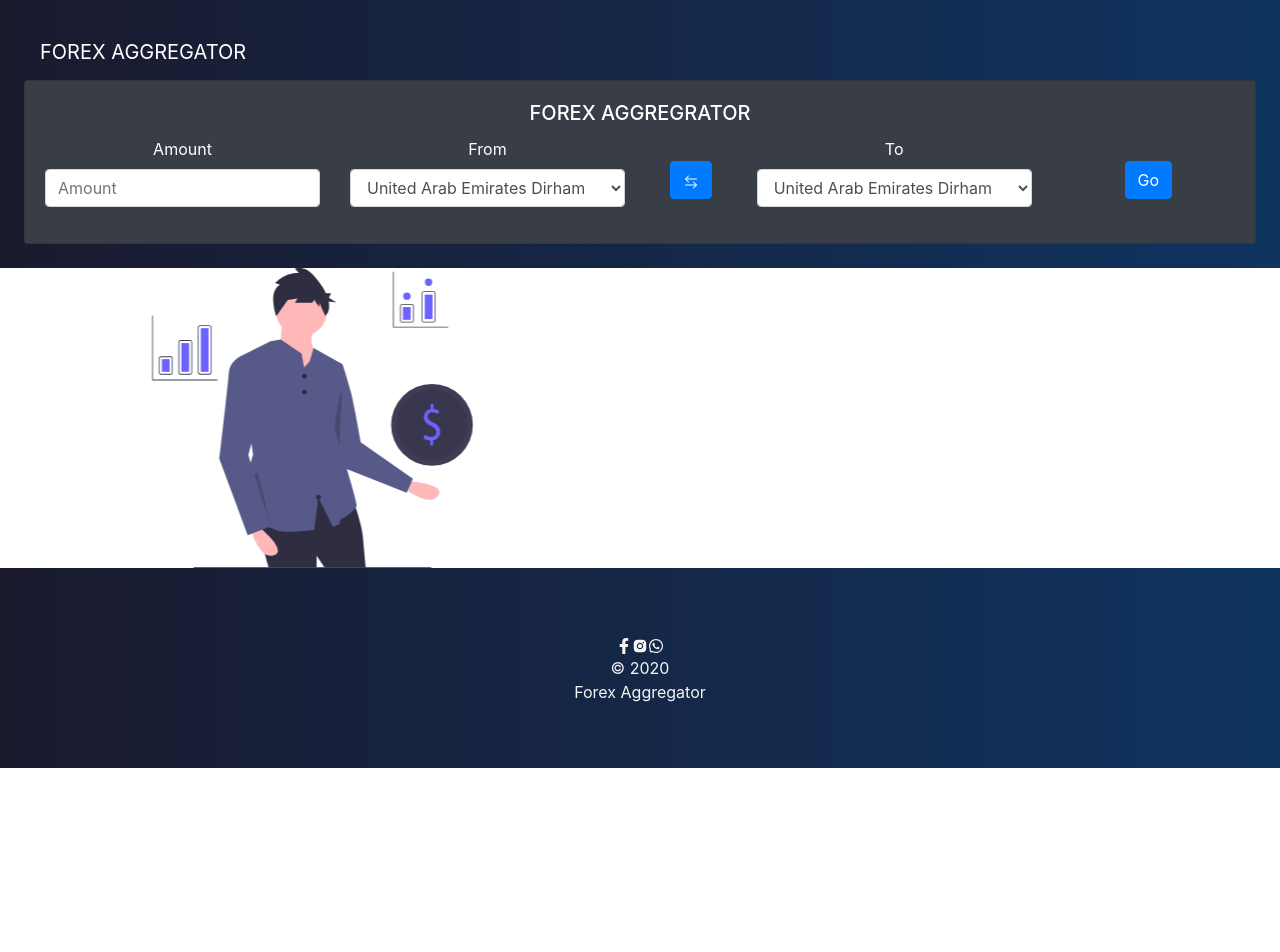
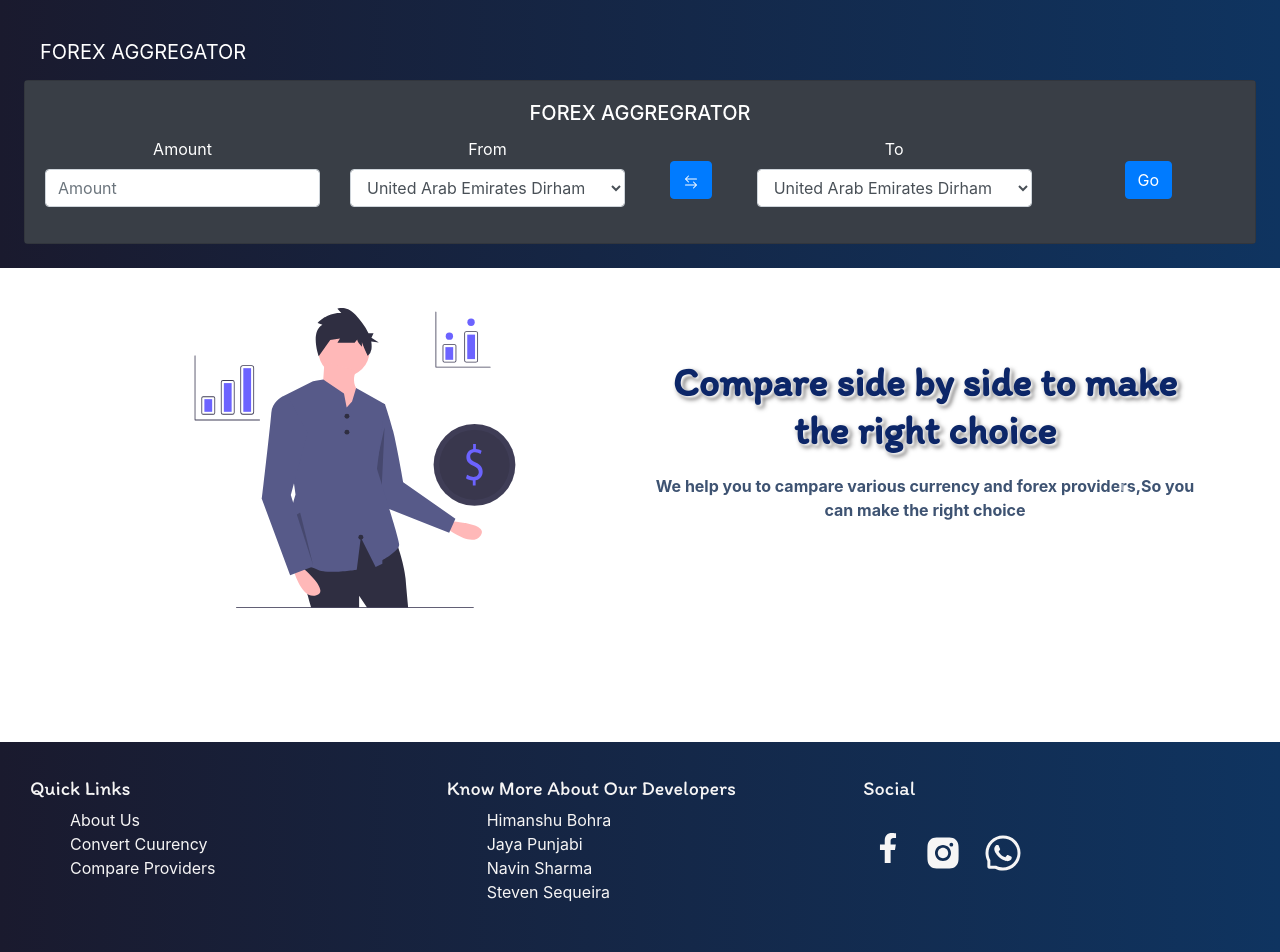
Before and after one commit to navinbsharma/forex-frontend, a React (Create React App) app: page / in a window 1280 px wide. Shown: the top 952 px of the page. Before the commit the page ends 800 px from the top, so only its background shows below. Built offline with nearby package versions, Linux system fonts and the light colour scheme.

Commit message:
UI enhanced

```diff
--- a/package.json
+++ b/package.json
@@ -16,6 +16,7 @@
     "bootstrap": "^4.5.3",
     "chart.js": "^2.9.4",
     "material-table": "^1.69.2",
+    "mdbreact": "^4.27.0",
     "react": "^17.0.1",
     "react-bootstrap": "^1.4.0",
     "react-chartjs-2": "^2.11.1",
--- a/src/App.css
+++ b/src/App.css
@@ -65,11 +65,42 @@ body{
 .footer{
     background-image: linear-gradient(to right, #1a1a2e , #0f3460);
     text-align: center;
-    padding: 5%;
-    bottom: 0%;
+   padding-left: 100px;
     color: #f6f5f5 ;
+
+
 }
 
+.title{
+  margin-top: 10px !important;
+
+}
+
+.list a{
+  color: #f6f5f5 ;
+  text-align: center;
+}
+ .end{
+   padding-top: 20px !important;
+   margin-top: 30px !important;
+   text-align: center;
+ }
+ .icons{
+   height: 30px;
+   width: 30px;
+   margin: 10px;
+ }
+ .social{
+   padding: 0;
+
+ }
+
+ .insta{
+  height: 50px;
+  width: 40px;
+  margin: 10px;
+  margin-top: 20px;
+ }
 /* Error Page */
 
 .error-container{
@@ -94,7 +125,7 @@ body{
 .error-txt{
   font-family: 'Itim', cursive;
   font-size: 20px;
-  color : #0f3460;
+  color: #3e5372;
   margin-top: 20px;
 }
 
@@ -118,5 +149,64 @@ body{
 }
 .heading{
   font-family: 'Itim', cursive;
-  font-size: 60px;
+  font-weight: bold;
+  color: #0c2668 !important;
+  font-size: 40px;
+  padding: 0;
+  margin: 0;
+  text-shadow: 2px 2px 3px rgb(255, 255, 255), 3px 3px 5px rgb(73, 71, 71);
 }
+
+.carousel{
+  height: 450px;
+}
+
+.d-block{
+  margin-top: 40px;
+}
+
+.carousel-msg{
+  margin-top: 90px;
+}
+
+.para{
+  font-weight: bold;
+  color: #3e5372;
+  margin-top: 20px;
+}
+
+h5{
+  padding: 0;
+  margin: 0;
+}
+
+/*Model-table*/
+.model-heading{
+  text-shadow: 2px 2px 3px rgb(78, 76, 76), 3px 3px 5px rgb(24, 24, 24);
+  color: #8b99c9 !important;
+  background-image: linear-gradient(to right, #1a1a2e , #0f3460);
+  font-weight: bold !important;
+
+
+}
+
+.model-table{
+  background-image: linear-gradient(to right, #575777 , #2972cc);
+  color: #ffffff !important;
+}
+
+.button{
+  background-color:  #133f75 !important;
+  color: #ffffff !important;
+  height: 45px;
+  width: 100px !important;
+  margin-top: 10px !important;
+  border: #ffffff !important;
+}
+
+
+
+/* .view-more :hover{
+  background-color:  #133f75 !important;
+
+} */
--- a/src/componenets/Compare.js
+++ b/src/componenets/Compare.js
@@ -140,6 +140,17 @@ const EnhancedTableHead = (props) => {
             </TableRow>
         </TableHead>
     );
+
+
+
+
+
+
+
+
+
+
+
 }
 
 EnhancedTableHead.propTypes = {
@@ -269,8 +280,8 @@ const Row = (props) => {
                 <StyledTableCell align="center">{row.exchange}</StyledTableCell>
                 <StyledTableCell align="center">{row.fee}</StyledTableCell>
                 <StyledTableCell align="center">{row.receivedAmount}</StyledTableCell>
-                <StyledTableCell align="center">
-                    <TransitionsModal data={props}/>
+                <StyledTableCell align="center" className="view-more">
+                    <TransitionsModal  data={props}/>
                 </StyledTableCell>
             </StyledTableRow>
         </React.Fragment>
--- a/src/componenets/Footer.js
+++ b/src/componenets/Footer.js
@@ -1,16 +1,71 @@
 import { FaFacebookF } from "react-icons/fa";
 import { AiFillInstagram, AiOutlineWhatsApp } from "react-icons/ai";
+import { MDBCol, MDBContainer, MDBRow, MDBFooter } from "mdbreact";
 
 const Footer = () => {
     return (
-        <footer className="footer" id="footer">
-        <FaFacebookF/><AiFillInstagram/><AiOutlineWhatsApp/>
-        <br/>
-        ©  {new Date().getFullYear()}
-        <br/>
-        Forex Aggregator
-        </footer>
-    )
-}
+      <MDBFooter className="font-small pt-4 mt-4 footer  container-fluid">
+        <MDBContainer fluid className="text-center text-md-left ">
+          <MDBRow className = "row-footer">
+            <MDBCol md="4">
+            <h5 className="title">Quick Links</h5>
+              <ul className = "list">
+              <li className="list-unstyled">
+                <a href="#!">About Us </a>
+              </li>
+              <li className="list-unstyled">
+                <a href="#!">Convert Cuurency</a>
+              </li>
+              <li className="list-unstyled">
+                <a href="#!">Compare Providers</a>
+              </li>
+            </ul>
+            </MDBCol>
+            <MDBCol md="4">
+            <h5 className="title">Know More About Our Developers</h5>
+            <ul className = "list">
+            <li className="list-unstyled">
+              <a href="https://github.com/HimanshuBohra">Himanshu Bohra  </a>
+            </li>
+            <li className="list-unstyled">
+              <a href="https://github.com/jayapunjabi">Jaya Punjabi</a>
+            </li>
+            <li className="list-unstyled">
+              <a href="https://github.com/navinsharma137">Navin Sharma
+              </a>
+            </li>
+            <li className="list-unstyled">
+              <a href="https://github.com/LordPeinSama">Steven Sequeira
+              </a>
+            </li>
+          </ul>
+            </MDBCol>
+            <MDBCol md="4">
+            <h5 className="title social">Social</h5>
+
+              <FaFacebookF className="icons "/>
+
+              <AiFillInstagram className=" insta"/>
+
+
+              <AiOutlineWhatsApp className="insta"/>
+
+            </MDBCol>
+          </MDBRow>
+
+        </MDBContainer>
+
+        <div className="row end">
+        <div className="col-xs-12 col-sm-12 col-md-12 mt-2 mt-sm-2 text-center text-white">
+          <p> Compare side by side to make the right choice.Find a cheaper, faster way to send money abroad.</p>
+          ©  {new Date().getFullYear()}
+           <br/>
+                Forex Aggregator
+        </div>
+        </div>
+      </MDBFooter>
+    );
+  }
+
 
 export default Footer;
--- a/src/componenets/HomePage.js
+++ b/src/componenets/HomePage.js
@@ -13,7 +13,7 @@ function Homepage() {
     };
 
     return (
-        <Carousel activeIndex={index} onSelect={handleSelect}>
+        <Carousel className = "carousel container" activeIndex={index} onSelect={handleSelect}>
             <Carousel.Item interval={2000}>
                 <Row>
                     <Col>
@@ -21,13 +21,14 @@ function Homepage() {
                             className="d-block w-100"
                             src={CarouselImage1}
                             alt="First slide"
-                            height="300px"
+                            height="350px"
                             width="400px"
+
                         />
                     </Col>
-                    <Col>
-                        <h3>First slide label</h3>
-                        <p>Nulla vitae elit libero, a pharetra augue mollis interdum.</p>
+                    <Col className ="carousel-msg">
+                        <h2 className ="heading">Find a cheaper, faster way to send money abroad.</h2>
+                        <p className ="para">We’re on a mission to bring transparency to finance. We always show you upfront. No hidden fees. No bad exchange rates. No surprises.</p>
                     </Col>
                 </Row>
             </Carousel.Item>
@@ -38,16 +39,13 @@ function Homepage() {
                             className="d-block w-100"
                             src={CarouselImage2}
                             alt="Second slide"
-                            height="300px"
+                            height="350px"
                             width="400px"
                         />
                     </Col>
-                    <Col>
-                        <Carousel.Caption>
-                            <h3>Second slide label</h3>
-                            <p>Lorem ipsum dolor sit amet, consectetur adipiscing elit.</p>
-                        </Carousel.Caption>
-
+                    <Col className ="carousel-msg">
+                            <h2 className="heading">How can we help you ?</h2>
+                            <p className ="para">Our is dedicated to making your life decisions a whole lot easier. We compare virtually everything! We’re 100% free and independently owned (not by a bank or an insurance company). We’re on your side!</p>
                     </Col>
 
                 </Row>
@@ -64,15 +62,12 @@ function Homepage() {
                             width="400px"
                         />
                     </Col>
-                    <Col>
-                        <Carousel.Caption>
-                            <h3>Third slide label</h3>
-                            <p>
-                                Praesent commodo cursus magna, vel scelerisque nisl consectetur.
+                    <Col className ="carousel-msg">
+                        <h5 className="heading">Compare side by side to make the right choice</h5>
+                            <p className ="para">
+                                We help you to campare various currency and forex providers,So you can make the right choice
                             </p>
-                        </Carousel.Caption>
-
-                    </Col>
+                     </Col>
                 </Row>
 
             </Carousel.Item>
--- a/src/componenets/ModalDetails.js
+++ b/src/componenets/ModalDetails.js
@@ -63,7 +63,7 @@ export default function TransitionsModal(props) {
 
     return (
         <div>
-            <Button type="button" onClick={handleOpen}>
+            <Button className ="button" type="button" onClick={handleOpen}>
                 View More
             </Button>
             <Modal
@@ -78,22 +78,22 @@ export default function TransitionsModal(props) {
                     timeout: 500,
                 }}
             >
-                <Fade in={open}>
-                    <Box className={classes.paper}>
-                        <Typography variant="h6" gutterBottom component="div">
+                <Fade in={open} >
+                    <Box className={classes.paper} >
+                        <Typography variant="h6" gutterBottom component="div" className ="model-heading">
                             Graphs & Chart
                             </Typography>
                         <Grid container spacing={2}>
                             <Grid item xs={6}>
                                 <Paper className={classes.paper}>
-                                    <Table size="small" aria-label="purchases">
+                                    <Table size="small" aria-label="purchases" className ="model-table">
                                         <TableHead>
-                                            <TableRow>
-                                                <TableCell>Column</TableCell>
-                                                <TableCell align="center">Highest 1 Week</TableCell>
-                                                <TableCell align="center">Lowest 1 week</TableCell>
-                                                <TableCell align="center">Highest 1 Month</TableCell>
-                                                <TableCell align="center">Lowest 1 Month</TableCell>
+                                            <TableRow className = "model-table">
+                                                <TableCell className = "model-table">Column</TableCell>
+                                                <TableCell align="center" className = "model-table">Highest 1 Week</TableCell>
+                                                <TableCell align="center" className = "model-table">Lowest 1 week</TableCell>
+                                                <TableCell align="center"className = "model-table">Highest 1 Month</TableCell>
+                                                <TableCell align="center" className = "model-table">Lowest 1 Month</TableCell>
                                             </TableRow>
                                         </TableHead>
                                     </Table>
@@ -103,10 +103,10 @@ export default function TransitionsModal(props) {
                                 <AllChart timestamp={graphTimeData} rates={graphRatesData} />
                             </Grid>
                             <Grid item xs={1}>
-                                <Button onClick={e => getGraphData(fromCurrency, toCurrency, 1)}> 12 Hours</Button><br />
-                                <Button onClick={e => getGraphData(fromCurrency, toCurrency, 2)}> 1 Day</Button><br />
-                                <Button onClick={e => getGraphData(fromCurrency, toCurrency, 3)}> 1 Week</Button><br />
-                                <Button onClick={e => getGraphData(fromCurrency, toCurrency, 4)}> 1 Month</Button><br />
+                                <Button className="button"  variant="primary" color="primary" onClick={e => getGraphData(fromCurrency, toCurrency, 1)}> 12 Hours</Button><br />
+                                <Button  className="button" variant="primary"  color="primary" onClick={e => getGraphData(fromCurrency, toCurrency, 2)}> 1 Day</Button><br />
+                                <Button className="button"  variant="primary"  color="primary" onClick={e => getGraphData(fromCurrency, toCurrency, 3)}> 1 Week</Button><br />
+                                <Button  className="button" variant="primary"  color="primary" onClick={e => getGraphData(fromCurrency, toCurrency, 4)}> 1 Month</Button><br />
                             </Grid>
                         </Grid>
                     </Box>
```
Also changed, not shown: 1 other file (tests, documents, lock files or other folders).
